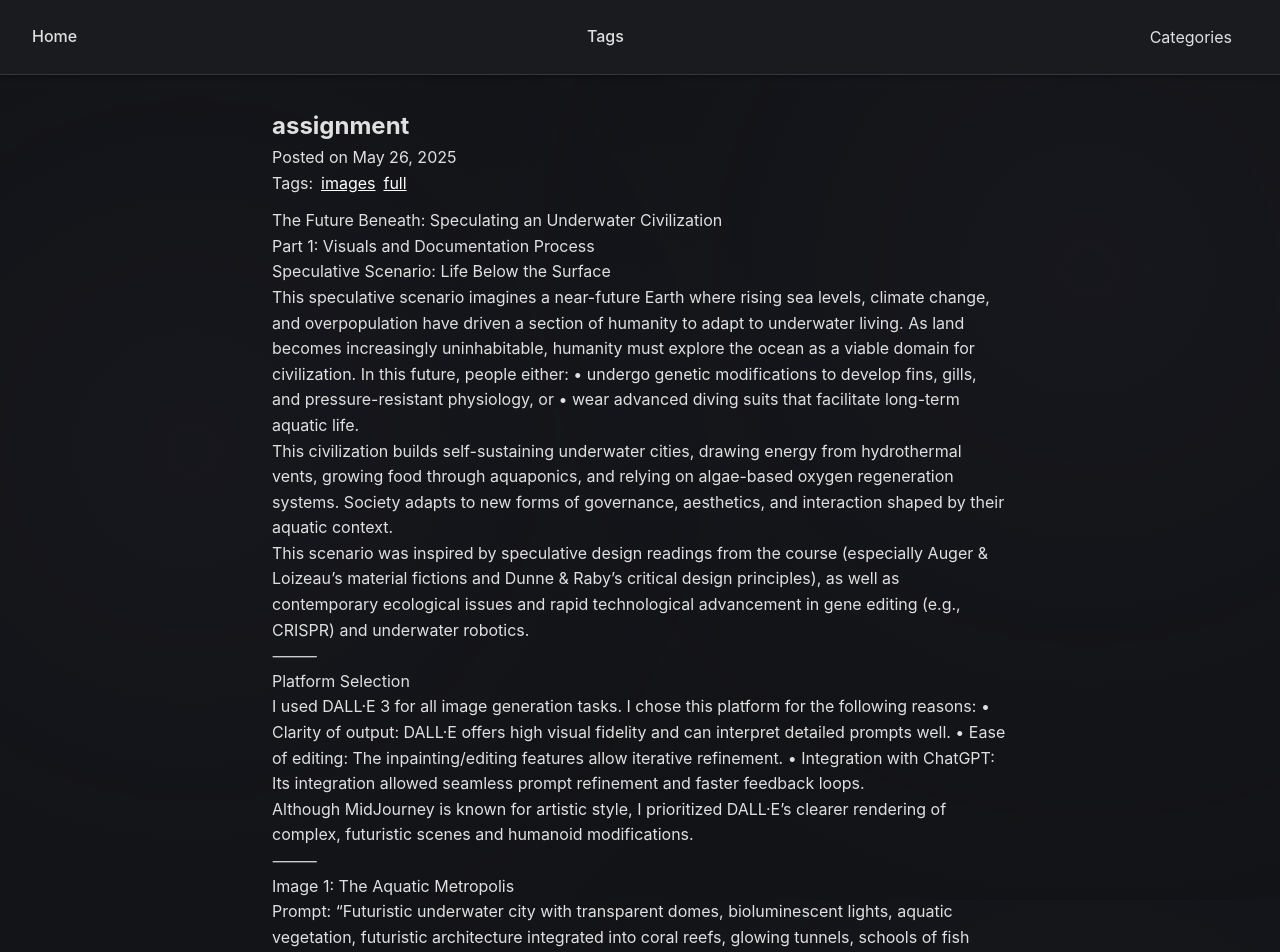
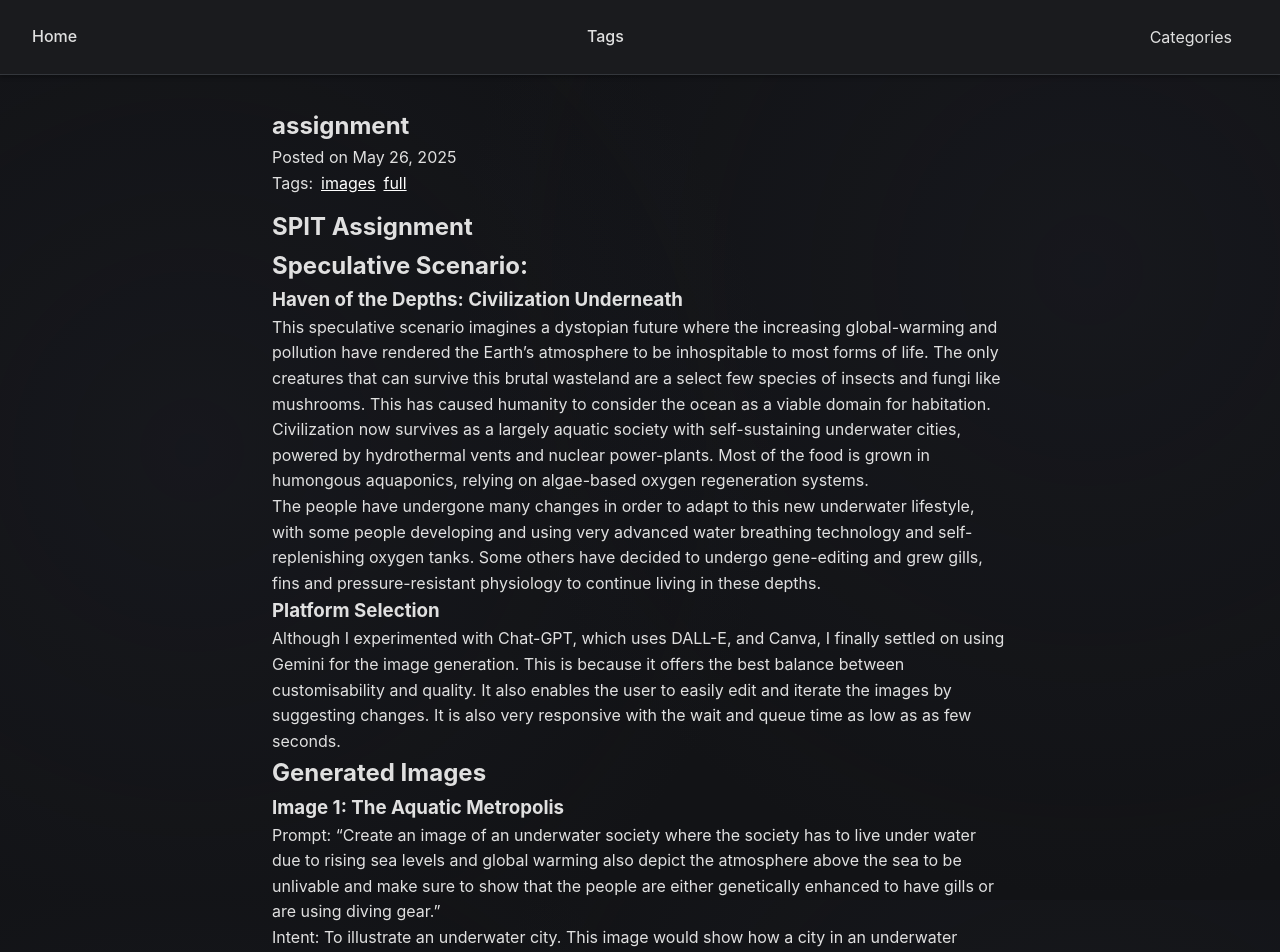
Before and after one commit to Dheeraj-Murthy/website-mathclub, a Jekyll site: the page built from _posts/2025-05-26-assignment.markdown, in a window 1280 px wide and 1400 px high. Shown: the top 952 px of the window. Built offline with Jekyll 4.4.1, drawn with Linux system fonts in a browser that asks for light colours; comment, search, counter and statistics services are not loaded; some of the changed text lies outside the part shown.

Commit message:
reuploaded th assignment

```diff
--- a/_posts/2025-05-26-assignment.markdown
+++ b/_posts/2025-05-26-assignment.markdown
@@ -5,125 +5,99 @@ tags: [images, full]
 categories: [spit]
 ---
 
-The Future Beneath: Speculating an Underwater Civilization
+# SPIT Assignment
 
-Part 1: Visuals and Documentation Process
+## Speculative Scenario:
 
-Speculative Scenario: Life Below the Surface
+### Haven of the Depths: Civilization Underneath
 
-This speculative scenario imagines a near-future Earth where rising sea levels, climate change, and overpopulation have driven a section of humanity to adapt to underwater living. As land becomes increasingly uninhabitable, humanity must explore the ocean as a viable domain for civilization. In this future, people either:
-• undergo genetic modifications to develop fins, gills, and pressure-resistant physiology, or
-• wear advanced diving suits that facilitate long-term aquatic life.
+This speculative scenario imagines a dystopian future where the increasing global-warming and pollution have rendered the Earth's atmosphere to be inhospitable to most forms of life. The only creatures that can survive this brutal wasteland are a select few species of insects and fungi like mushrooms. This has caused humanity to consider the ocean as a viable domain for habitation.
 
-This civilization builds self-sustaining underwater cities, drawing energy from hydrothermal vents, growing food through aquaponics, and relying on algae-based oxygen regeneration systems. Society adapts to new forms of governance, aesthetics, and interaction shaped by their aquatic context.
+Civilization now survives as a largely aquatic society with self-sustaining underwater cities, powered by hydrothermal vents and nuclear power-plants. Most of the food is grown in humongous aquaponics, relying on algae-based oxygen regeneration systems.
 
-This scenario was inspired by speculative design readings from the course (especially Auger & Loizeau’s material fictions and Dunne & Raby’s critical design principles), as well as contemporary ecological issues and rapid technological advancement in gene editing (e.g., CRISPR) and underwater robotics.
+The people have undergone many changes in order to adapt to this new underwater lifestyle, with some people developing and using very advanced water breathing technology and self-replenishing oxygen tanks. Some others have decided to undergo gene-editing and grew gills, fins and pressure-resistant physiology to continue living in these depths.
 
-⸻
+### Platform Selection
 
-Platform Selection
+Although I experimented with Chat-GPT, which uses DALL-E, and Canva, I finally settled on using Gemini for the image generation. This is because it offers the best balance between customisability and quality. It also enables the user to easily edit and iterate the images by suggesting changes. It is also very responsive with the wait and queue time as low as as few seconds.
 
-I used DALL·E 3 for all image generation tasks. I chose this platform for the following reasons:
-• Clarity of output: DALL·E offers high visual fidelity and can interpret detailed prompts well.
-• Ease of editing: The inpainting/editing features allow iterative refinement.
-• Integration with ChatGPT: Its integration allowed seamless prompt refinement and faster feedback loops.
+<div style="page-break-before: always;"></div>
 
-Although MidJourney is known for artistic style, I prioritized DALL·E’s clearer rendering of complex, futuristic scenes and humanoid modifications.
+## Generated Images
 
-⸻
-
-Image 1: The Aquatic Metropolis
+### Image 1: The Aquatic Metropolis
 
 Prompt:
-“Futuristic underwater city with transparent domes, bioluminescent lights, aquatic vegetation, futuristic architecture integrated into coral reefs, glowing tunnels, schools of fish swimming through city streets, blue oceanic background.”
+"Create an image of an underwater society where the society has to live under water due to rising sea levels and global warming also depict the atmosphere above the sea to be unlivable and make sure to show that the people are either genetically enhanced to have gills or are using diving gear."
 
 Intent:
-To depict the central hub of the underwater civilization. This image represents the urban fabric of the society – a blend of organic marine environments and futuristic architecture.
+To illustrate an underwater city. This image would show how a city in an underwater civilization would look like. With the unique mode of transportation used by people to move around the city and how this changes transport logistics and the lives of the common folk.
+
+Iteration:
+This image was successfully created in a single try without the need for any prototyping. This might be due to the absence of human features that AI generally struggles with drawing.
+
+<div style="page-break-before: always;"></div>
+
+Image:
+![underwater city](/Users/dheerajmurthy/Downloads/spit_image.jpeg)
+
+### Image 2: Genetically modified citizens
+
+Prompt:
+"Give me the image of a person who has webbed feet and fins as well as gills due to genetic modification in order to facilitate living underwater"
+
+Intent:
+To illustrate how a person who has undergone genetic modifications in-order to survive underwater in an aquatic world would look like. This showcases the bioengineering of the society as well as their aesthetics.
 
 Process:
-Three iterations were required. Initial attempts produced overly sci-fi visuals disconnected from the natural marine context. I refined the prompt to stress “coral integration” and “aquatic vegetation” for balance.
+Multiple trials were necessary in the creation of this image as AI generally tend to find difficulty in drawing human features such as limbs and skin tones. The first image was a pair of legs with a detached head on the floor. The next few iterations all were majoritarily just a pair of legs with fins and webbed-feet. After the fifth iterations the AI finally succeeded in drawing the entire person, but the person was facing the other way. After asking for the person to be facing towards me, the desired image was successfully generated.
 
-⸻
+Image:
+![genetically modified human](/Users/dheerajmurthy/Downloads/merman.png)
 
-Image 2: Genetically Modified Citizens
+### Image 3: Unaltered Humans relying on Technology for survival
 
 Prompt:
-“Underwater humans with gills and fins, swimming gracefully in ocean currents, futuristic bioengineered appearance, semi-transparent fins, glowing eyes, natural skin tones, no breathing gear, symbiosis with marine life.”
+"create the image of a sci-fi diver who lives underwater permanently. His suit is futuristic and made to ensure he can wear it at all times"
 
 Intent:
-To visualize the genetically modified population. These people have adapted to marine life through bioengineering, showcasing a post-human aesthetic.
+To showcase another section of people residing in this Sub-oceanic society. These people have refused to undergo genetic mutations and augmentations and have instead chosen to develop and use advanced technology to create underwater suits to ensure their livelihood in this dystopian civilization.
 
 Process:
-Multiple trials were necessary to avoid overly monstrous interpretations. Prompts were adjusted to include “graceful,” “natural skin tones,” and “bioengineered beauty” to humanize the posthuman forms.
+Only two edits were needed. One early version had overly bulky suits, which I refined with terms like “streamlined” and “biomechanical” to emphasize sleekness. The next was to specify "futuristic" for a more sci-fi cyberpunk style design.
 
-⸻
+Image:
+![diver](/Users/dheerajmurthy/Downloads/cybersuit.png)
 
-Image 3: Technologically Enhanced Divers
+### Image 4: Office Space Under the Ocean
 
 Prompt:
-“Humans in advanced underwater suits with full helmets, biomechanical limbs, oxygen tanks, HUD display on visors, walking on seabed, background of glowing algae and hydrothermal vents, high-tech but streamlined.”
+"Generate an Underwater office space which has glass walls and is situated at the bottom of the ocean. The only way in and out of this space is through a moon pool"
 
 Intent:
-To highlight the technological path for underwater adaptation. These citizens use gear rather than biology to thrive underwater.
+To showcase how office spaces in this aquatic society would look like. The office would itself be not filled with water but since the entire city is underwater, the people who are arriving would come in via a moon-pool and change into dry clothes to wear in the office.
 
 Process:
-Only two edits were needed. One early version had overly bulky suits, which I refined with terms like “streamlined” and “biomechanical” to emphasize sleekness.
+This image took a lot of trial and error as the AI initially could not draw a moon-pool and was giving incorrect images. I had to cancel a line of images just because the AI's understanding of the image got too convoluted and I had to start over again. I finally ended up just asking it to create a room underwater with glass walls and a hole in the floor. Then adding the details and people gave me a successful image.
 
-⸻
+Image:
+![underwater office](/Users/dheerajmurthy/Downloads/final.png)
 
-Image 4: Cultural Ritual in the Deep
+## Evaluation of AI output
 
-Prompt:
-“Underwater ceremony with genetically modified humans and suited divers gathered in a bioluminescent coral circle, ritualistic symbols glowing, exchanging light orbs, deep spiritual tone, fusion of technology and nature.”
+Gemini's AI excelled in making illustrations of objects or bodies and was easily able to perform modifications to them. The addition of organic gills, fins was quite easy and required very little prototyping. However, it forgot context very fast. It would forget where to put the limbs on a body, whether the room should be underwater or above the ocean, the city was futuristic or an ancient ruin. Also every image was significantly different to the previous one even it the new one was an iteration of the previous. If too many modifications were made to an image and after a certain number of iterations, it would forget the original purpose and start drawing only the last suggestion and not the base, which limited the number of iterations that could be performed.
 
-Intent:
-To explore culture and spirituality in this speculative society. This ritual reflects their values of unity, balance with nature, and symbiosis between genetic and technological paths.
+One issue that I expected but was surprised to not encounter was the finger and appendage issue that is common with AI generated art. AI generally tend to draw poor or wrong depictions of fingers such as drawing too few or too many appendages. But these error were nowhere to be seen. This could be due to the increasing complexity of the models and further training.
 
-Process:
-The first attempt felt too abstract. I reworded the prompt to emphasize visual clarity and “ritualistic symbols” to create a sense of meaning and tradition.
+The AI was quite fast, but it would still take a few seconds to create the image. Gemini was very consistent with the generation, but Chat-GPT, with its DALL-E, would often stop citing irregular network speeds and large queues. I did not use Chat-GPT's new Ghibli filter in this project for 2 main reasons:
 
-⸻
+- I did not feel the need for that kind of art style for my project since I was creating a futuristic dystopia, the art style would look out of place
+- I am not quite supportive of Chat-GPT being allowed to plagiarise a well-established art studio quite so brazenly and face little to no consequence to it. So, I would like to hold off on using this tool until it resolved its problems and comes to either acknowledge the source of the style or is given permission from Ghibli Studios.
 
-Part 2: Evaluating AI’s Output
+## Part 3: Personal Reflection
 
-Successes:
-• DALL·E excelled at capturing bioluminescent atmospheres, making the underwater setting feel immersive.
-• The blending of organic and synthetic elements was effective in conveying the dual paths of adaptation (genetic vs. technological).
-• With prompt iteration, I could direct the AI to create non-threatening, human-like enhanced individuals rather than alien or monstrous ones.
+AI is one the most productive tool to exist in modern times. The sheer boost to output that AI provides is unlike anything seen since the industrial revolution. It allows an unskilled person to be on par with amateurs. But it shows it true power with skilled individuals, If you already know the art of drawing only then can you create a good image even with AI. Similarly, just asking the AI to draw a certain thing does not always work, You need to describe the thing and even then it requires heavy editing to achieve good results. The best way to go about doing this would be to get a base from the AI and then edit it on you own with digital art tools such as figma, inkscape, and so on.
 
-Surprises:
-• Early outputs interpreted “gills and fins” as horror-style mutations rather than elegant modifications.
-• Some outputs used strange anatomical proportions (extra limbs or fins in odd places), which required prompt tuning.
+On a similar note, AI in other landscapes such as coding, law, and even medicine is only useful when it is in the hands of a skilled individuals. The output given by an AI may be 90 percent there to the goal, but to cross the last 10 percent or to guide the AI in the right direction, you need to have a base understanding of the process and a degree of expertise in the field.
 
-Limitations:
-• Lack of nuanced cultural detail: The AI struggled to depict subtle cultural symbols without extensive prompting.
-• Human form ambiguity: When mixing technology with biology, the AI occasionally created non-viable designs (e.g., gills placed on arms).
-• Repetition: Some visuals repeated motifs despite varied prompts, indicating a reliance on preset visual tropes for underwater scenes.
-
-Improvement Suggestions:
-• Allow users to provide concept sketches or image references to anchor the AI’s imagination.
-• More control over anatomical realism, especially for speculative bioengineering.
-• Better integration of symbolic language and cultural artifacts in speculative worldbuilding.
-
-⸻
-
-Part 3: Personal Reflection
-
-This project illuminated how AI can both expand and constrain speculative design.
-
-Enhancement of Creativity:
-• The ability to rapidly prototype entire worlds visually enabled a richer exploration of ideas.
-• AI served as a collaborative partner, suggesting aesthetics or combinations I might not have imagined (e.g., how coral can act as structural and spiritual elements).
-
-Limitations on Creativity:
-• AI image tools are inherently trained on existing data, which can reinforce tropes and clichés.
-• Speculative design thrives on ambiguity and critical engagement—areas where AI often fails due to its literalism.
-
-Future Use:
-
-In my future design work, I will likely:
-• Use AI-generated visuals for early-stage ideation or presentation material.
-• Supplement with human sketching or CAD for precise, critical explorations.
-• Remain cautious of over-relying on AI, especially where cultural nuance and ethical narratives are essential.
-
-⸻
+I would certainly continue to use AI in future work, but it would be limited to providing me with guidelines and structure so that I can do the work more efficiently. AI is a great learning tool, but when you overly rely on it, it can cause you to stop developing. Hence, we must also work hard and not rely on it so that we can continue the learning process.
```
